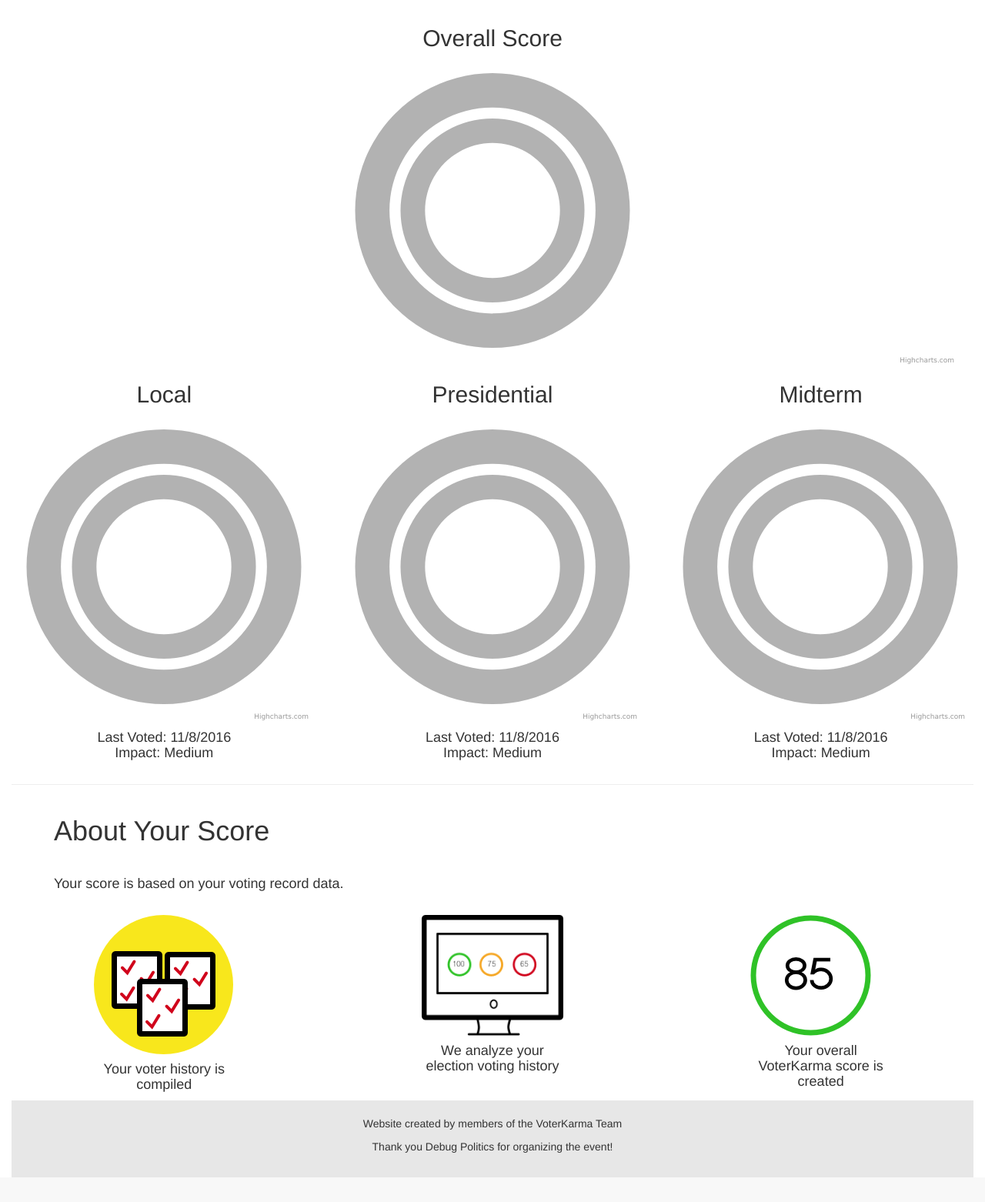
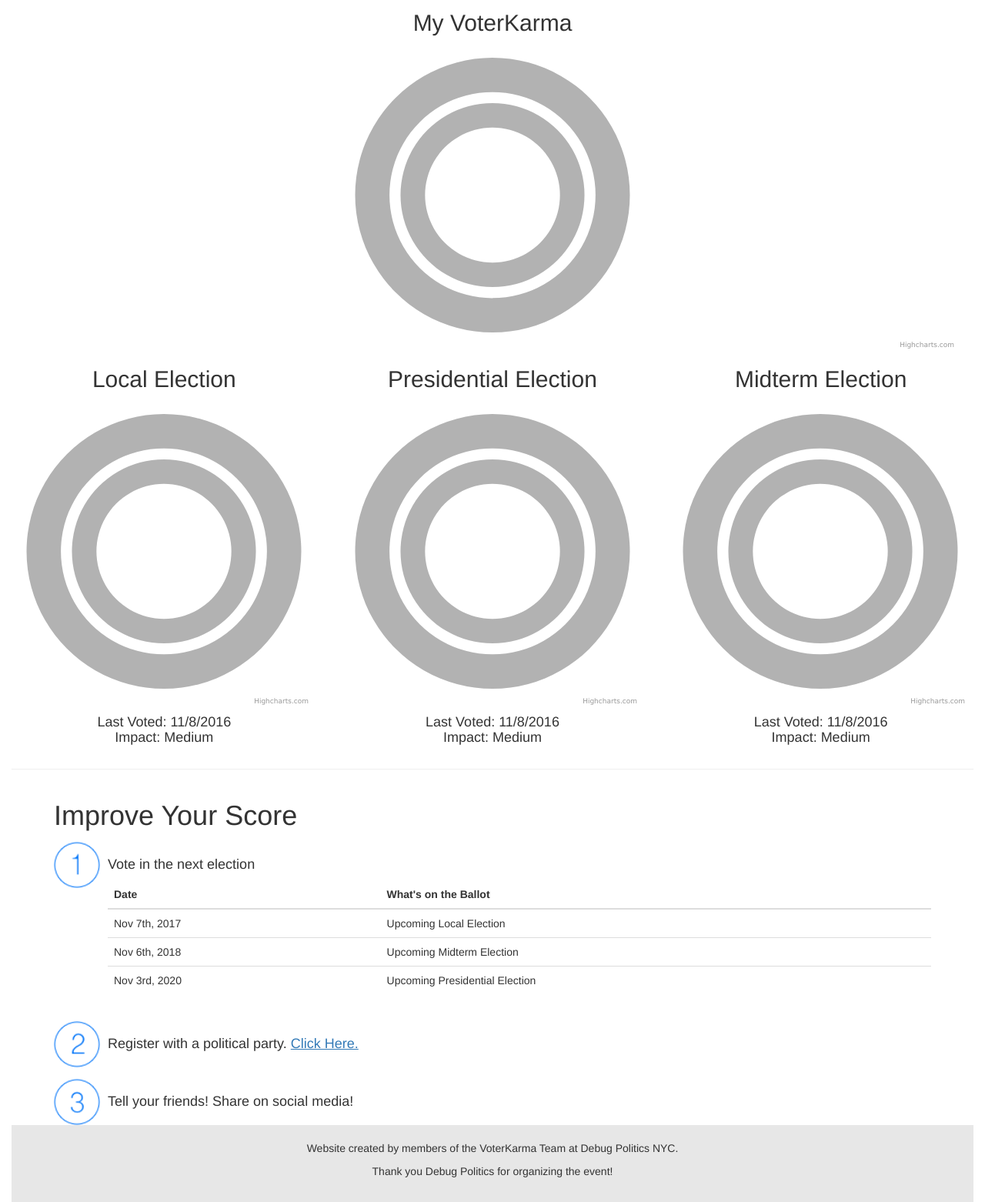
Before and after one commit to DerekKaknes/voter_karma, a Flask app: template vk_app/templates/dashboard.html in a window 1280 px wide. Shown: the part 57-1619 px from the top of the page at 77% size. Before the commit the page ends 1587 px from the top, so only its background shows below. Run offline with Flask 2, Linux system fonts and the light colour scheme; the template is opened without the code that fills it, so the values that code supplies are empty; parts of the project's set-up code (start-up, migrations or seed data) failed here and were passed over; some libraries are stand-ins or nearby versions.

Commit message:
update visuals

```diff
--- a/vk_app/templates/dashboard.html
+++ b/vk_app/templates/dashboard.html
@@ -18,10 +18,8 @@ footer
 	<script src="https://code.highcharts.com/highcharts.js"></script>
 	<script src="https://code.highcharts.com/highcharts-more.js"></script>
 	<script src="https://code.highcharts.com/modules/solid-gauge.js"></script>
-
 </head>
 
-<>
 
 <body>
 
@@ -52,7 +50,7 @@ footer
 <div style="height:50px;"></div>
 <div class= "container-fluid" style="text-align:center">
 <div class="container-fluid">
-	<h2>Overall Score</h2>
+	<h2>My VoterKarma</h2>
 	<div id="overallContainer" style="width: 100%; height: 400px;"></div>
 </div>
 
@@ -60,7 +58,7 @@ footer
 <!-- start div with 3 columns-->
 <div class="row">
 	<div class="col-sm-4">
-		<h2>Local</h2>
+		<h2>Local Election</h2>
 		<div id="localContainer" style="width: 100%; height: 400px;"></div>
 		<h4>
 			Last Voted: 11/8/2016
@@ -70,7 +68,7 @@ footer
 
 	</div>
 	<div class="col-sm-4">
-		<h2>Presidential</h2>
+		<h2>Presidential Election</h2>
 		<div id="presContainer" style="width: 100%; height: 400px;"></div>
 		<h4>
 			Last Voted: 11/8/2016
@@ -79,7 +77,7 @@ footer
 		</h4>
 	</div>
 	<div class="col-sm-4">
-		<h2>Midterm</h2>
+		<h2>Midterm Election</h2>
 		<div id="midtermContainer" style="width: 100%; height: 400px;"></div>
 		<h4>
 			Last Voted: 11/8/2016
@@ -92,74 +90,107 @@ footer
 
 <hr>
 
-<!-- start of about div -->
-<div class="container" style="text-align:left">
-<h1>About Your Score</h1>
-<br>
-<h4>Your score is based on your voting record data.</h4> <br>
+<!--Start improve score-->
+<div class="container text-left">
+<h1>Improve Your Score</h1>
+
+<div class="media">
+  <div class="media-left">
+    <img src="../../static/img/the1.png" class="media-object" style="width:60px">
+  </div>
+  <div class="media-body">
+	<h4 style="padding-top:10px;">Vote in the next election</h4>
+  	<table class="table">
+	<thead>
+	<tr>
+		<th>Date</th>
+        	<th>What's on the Ballot</th>
+	</tr>
+	</thead>
+	<tbody>
+		<tr>
+			<td>Nov 7th, 2017</td>
+			<td>Upcoming Local Election</td>
+		</tr>
+		<tr>
+			<td>Nov 6th, 2018</td>
+			<td>Upcoming Midterm Election</td>
+		</tr>
+		<tr>
+			<td>Nov 3rd, 2020</td>
+			<td>Upcoming Presidential Election</td>
+		</tr>
+	</tboy>
+	</table>
+  </div>
 </div>
-<!-- start div with 3 columns-->
-<div class="row">
-	<div class="col-sm-1">
-	</div>
-	<div class="col-sm-2">
-		<img src="../../static/img/Voting.png" class="img-responsive" alt="voting">
-		<h4>Your voter history is compiled</h4>
-	</div>
-	<div class="col-sm-2">
-	</div>
-	<div class="col-sm-2">
-		<img src="../../static/img/Scores.png" class="img-responsive" alt="scores">
-		<h4>We analyze your election voting history</h4>
-	</div>
-	<div class="col-sm-2">
-	</div>
-	<div class="col-sm-2">
-		<img src="../../static/img/Score.png" class="img-responsive" alt="score">
-		<h4>Your overall VoterKarma score is created</h4>
-	</div>
-	<div class="col-sm-1">
-	</div>
+<div class="media">
+  <div class="media-left">
+    <img src="../../static/img/the2.png" class="media-object" style="width:60px">
+  </div>
+  <div class="media-body">
+    <h4 style="padding-top:10px;">Register with a political party.  <a href"#"><u>Click Here.</a></u></h4>
+  </div>
 </div>
-<!-- end of about div -->
+<div class="media">
+  <div class="media-left">
+    <img src="../../static/img/the3.png" class="media-object" style="width:60px">
+  </div>
+  <div class="media-body">
+    <h4 style="padding-top:10px;">Tell your friends! Share on social media!</h4>
+  </div>
+</div>
 
+</div>
+<!---End Improve Score->
+
+
+
+</div>
 <!-- footer start -->
-<footer class="container-fluid text-center">
-  <p>Website created by members of the VoterKarma Team</p>
+<footer class="container-fluid text-center" style="width=100%; margin=0;">
+  <p>Website created by members of the VoterKarma Team at Debug Politics NYC.</p>
   <p>Thank you Debug Politics for organizing the event!</p>
 </footer>
 <!-- footer end -->
-
-</div>
 <script id="globalFunctions">
 function pickColor(voteVal)
 {
-	switch(Math.floor(voteVal/25))
+	switch(Math.floor(voteVal/33))
 	{
 		case 0:
 			return '#d0021b';
 		case 1:
-			return '#f8e71c';
+			return '#f5a423';
 		case 2:
-			return '#4a90e2';
-		case 3:
 			return '#2fc227';
 		default:
 			return '#000000';
 	}
 }
 </script>
-<script id="overallGauge">
+<script id="GaugeScript">
 var count = 4;
 var graphNames = ["overallContainer", "localContainer", "presContainer", "midtermContainer"];
+var dataTitles = ["My Score", "My Score", "My Score", "My Score"];
+var tipLabels =[];
 var yourScore = [{{ over }}, {{ local }}, {{ pres }}, {{ mid }}];
 var avg = [{{ over_avg }}, {{ local_avg }}, {{ pres_avg }}, {{ mid_avg }}];
 var charts = [];
-
+/*
+var start = '<p style="text-align:center; color:{point.color}>';
+var end = "</p>";
+var num;
+for(num=0;num<4;num++)
+{
+	tipLabels[num] = start.concat(dataTitles[num]);
+	tipLabels[num] = tipLabels[num].concat(end);
+}
+*/
 
 $(document).ready(function(){
 	var i;
-	for(i = 0; i< 4; i++)
+	for(i = 0; i< count; i++)
 	{
     	charts[i] = Highcharts.chart( graphNames[i], {
         chart: {
@@ -187,7 +218,8 @@ $(document).ready(function(){
             style: {
                 fontSize: '16px'
             },
-            pointFormat: '<p style="text-align:center; color:{point.color}">{series.name}:<br><span style="text-align:center; color:{point.color}; font-size:2em; font-weight: bold">{point.y}%</span></p>',
+            pointFormat: '<br><div class="container text-center"><p style="font-size:44px; font-weight:bold; color:{point.color};">{point.y}%</p><br>'+
+				'<p style="align:center; color:{point.color};">{series.name}</p></div>',
             positioner: function (labelWidth, labelHeight) {
                    	var ele = document.getElementById(this.chart.container.id);
 			//var offset = ele.offset();
@@ -195,7 +227,7 @@ $(document).ready(function(){
 			var height = ele.offsetHeight;
 			return {
                    		x: width/2 - labelWidth/2,
-                    		y: height/2 - labelHeight/2
+                    		y: 20 + height/2 - labelHeight/2
                 	};
             }
         },
@@ -231,7 +263,7 @@ $(document).ready(function(){
             }
         },
         series: [{
-            name: 'VoterKarma',
+            name: dataTitles[i],
             borderColor: pickColor(yourScore[i]),
             data: [{
                 color: pickColor(yourScore[i]),
@@ -251,7 +283,30 @@ $(document).ready(function(){
         }]
     })
 }
+
+    var mywindow = $(window);
+    var width1 = mywindow.width();
+    var height1 = mywindow.height();
+
+    setInterval(function () {
+        if ((width1 != mywindow.width()) || (height1 != mywindow.height())) {
+            width1 = mywindow.width();
+            height1 = mywindow.height();
+	var n;
+	for(n=0; n<count; n++)
+	{
+		var p = charts[n].series[0].points[0];
+		charts[n].tooltip.refresh(p);
+	}
+        }
+    }, 300);
+
 });
+/*
+$(window).resize(function(){
+
+});
+*/
 
 </script>
 </body>
--- a/vk_app/views.py
+++ b/vk_app/views.py
@@ -30,6 +30,7 @@ def retrieve_user(first, last, dob):
     conn = pg.connect(database=os.environ['VK_DB'], user=os.environ['VK_U'],
                       password=os.environ['VK_PW'], host=os.environ['VK_HOST'], port=os.environ['VK_PORT'])
     cur = conn.cursor()
+
     pred_sql = '''
                 SELECT score_total_scaled, local_general, national_presidential, national_midterm
                 FROM voter_grades
@@ -39,6 +40,7 @@ def retrieve_user(first, last, dob):
                 rawvoter.firstname = '{}'
                 AND rawvoter.lastname = '{}'
                 '''.format(first, last)
+
 
     cur.execute(pred_sql)
     pred = cur.fetchall()
```
Also changed, not shown: vk_app/static/img/the1.png (added), vk_app/static/img/the2.png (added), vk_app/static/img/the3.png (added).
